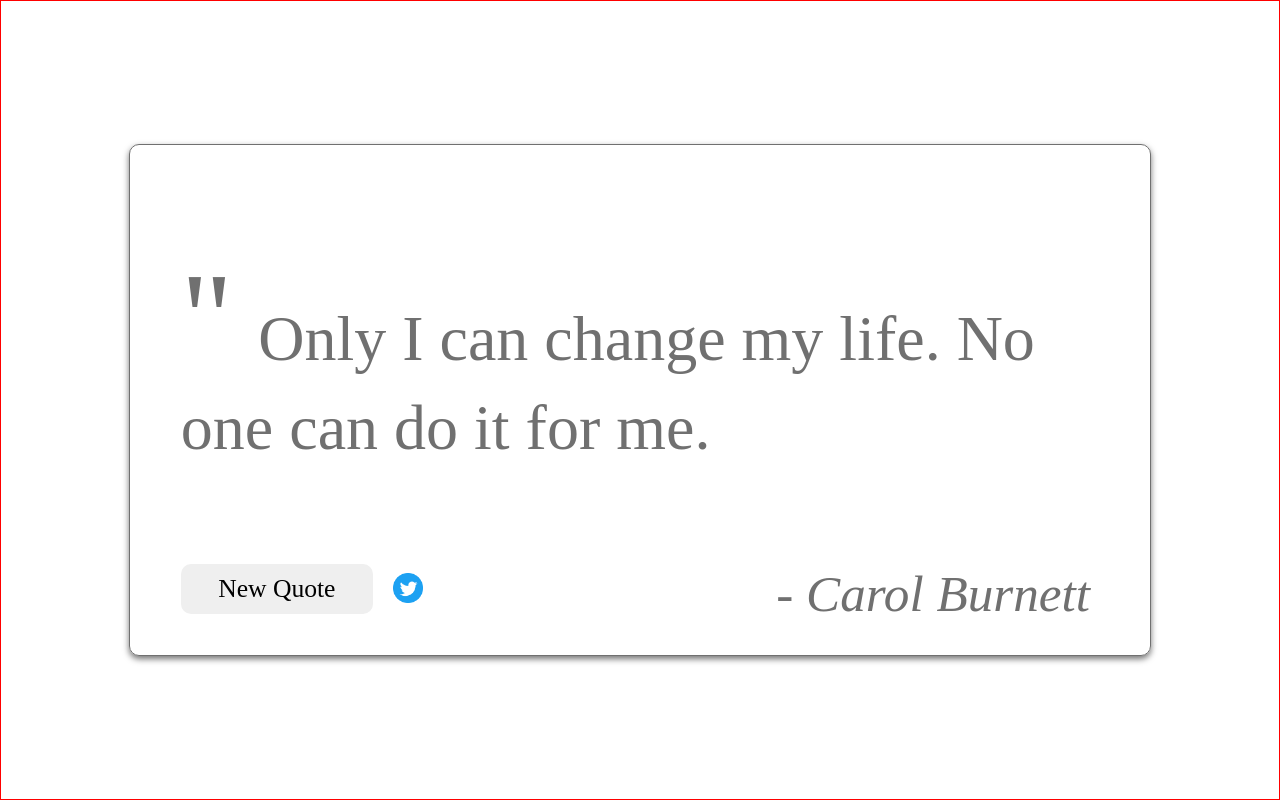
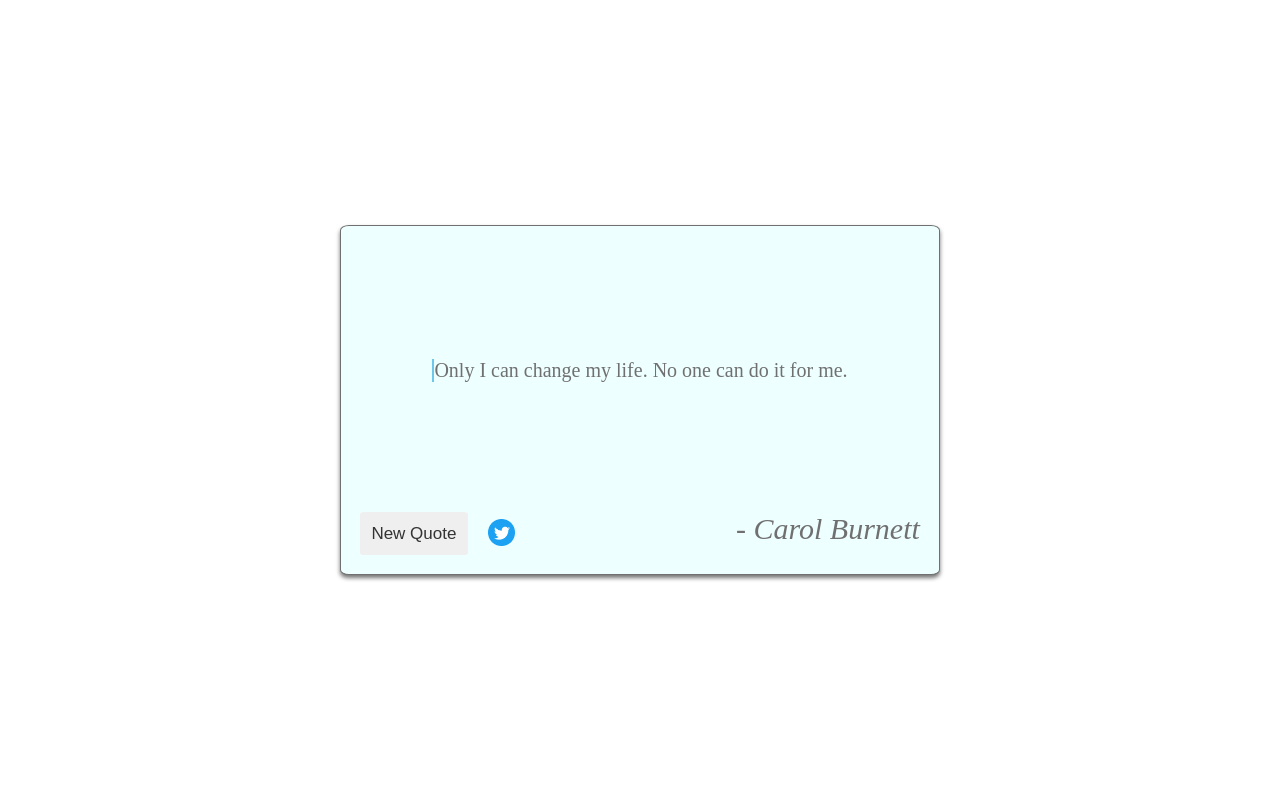
Before and after one commit to randrini/quote-gen, a website: page index.html in a window 1280 px wide. Drawn offline with Linux system fonts and the light colour scheme; files that its build step writes are made by us from their sources.

Commit message:
Retweeked SASS

```diff
--- a/index.html
+++ b/index.html
@@ -17,7 +17,6 @@
     <blockquote class="box__quote" cite="#">
 
       <p id="quote">
-        <span>"</span>
         Only I can change my life. No one can do it for me.</p>
     </blockquote>
     <footer class="box__footer">
--- a/package.json
+++ b/package.json
@@ -1,6 +1,6 @@
 {
   "name": "quote-gen",
-  "version": "1.0.0",
+  "version": "1.0.1",
   "description": "Random quote generator",
   "homepage": "https://randrini.github.io/random-quote",
   "main": "index.js",
--- a/scss/main.scss
+++ b/scss/main.scss
@@ -17,62 +17,54 @@ body {
 	align-items: center;
 	width: 100vw;
 	height: 100vh;
-	border: 1px solid red;
 	color: #707070;
 }
 
 .box {
-	height: 40vw;
-	width: 80%;
-	border: 1px solid blue;
+	width: 600px;
+	height: 350px;
 	display: flex;
 	flex-direction: column;
-	justify-content: center;
-	align-items: center;
-	border-radius: 10px;
+	justify-content: space-between;
+	border-radius: 1.5%;
 	border: 1px solid #707070;
-	box-shadow: 0 3px 6px rgba(000, 000, 000, 0.55);
+	box-shadow: 0 3px 4px rgba(000, 000, 000, 0.55);
+	padding: 1.5%;
+	background-color: #eeffff;
 
 	&__quote {
 		// border: 1px solid blue;
-		margin-top: auto;
 		display: flex;
-		font: 55px 'Freestyle Script';
-
-		& span {
-			font-family: 'Imprint MT Shadow';
-			font-size: 10vw;
-			margin-right: 1%;
-		}
+		justify-content: center;
+		align-items: center;
+		padding-bottom: 3%;
+		height: 100%;
+		width: 100%;
+		text-align: center;
 
 		& p {
-			align-self: center;
-			padding: 5% 5% 5% 5%;
-			font-size: 5vw;
-			transition: cubic-bezier(0.075, 0.82, 0.165, 1);
-			animation: fadein 2s;
-			box-sizing: border-box;
-			// border: 1px solid red;
+			font-size: 2rem;
+			word-wrap: break-word;
+			border-left: 2px solid rgba(8, 152, 219, 0.55);
 		}
 	}
 
 	&__footer {
 		display: flex;
 		flex-direction: row;
-		height: 5em;
-		width: 90%;
-		// border: 1px solid red;
-		margin: auto 2% 4% 2%;
+		justify-content: space-between;
+		width: 100%;
+		height: 14%;
 	}
 
 	&__quote-gen {
-		width: 15vw;
-		border-radius: 10px;
+		border-radius: 5%;
 		border: none;
-		font-family: 'Imprint MT Shadow';
-		font-size: 2vw;
+		padding: 2%;
+		font-size: 1.7em;
 		cursor: pointer;
 		outline: none;
+		color: #333;
 
 		&:hover {
 			background-color: #eee;
@@ -85,15 +77,14 @@ body {
 		margin: auto auto auto 20px;
 
 		& img {
-			height: 30px;
-			width: 30px;
+			height: 27px;
+			width: 27px;
 		}
 	}
 
 	&__cite {
-		margin: auto 1% auto auto;
 		font-family: 'Freestyle Script';
-		font-size: 4vw;
+		font-size: 3em;
 	}
 }
 
```
Also changed, not shown: css/styles.css, 1 other file.
